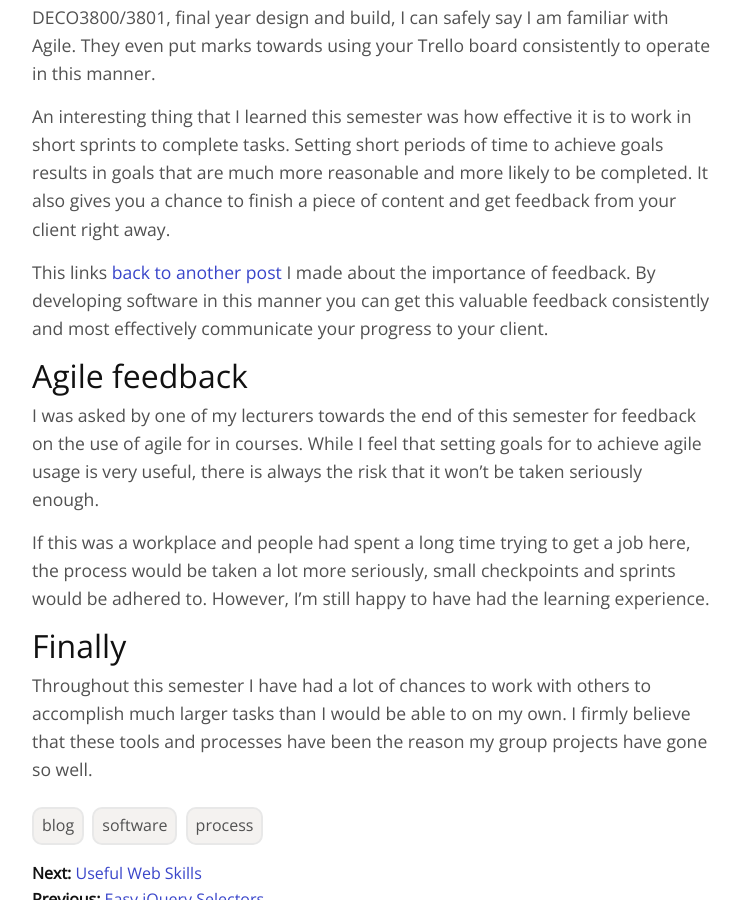
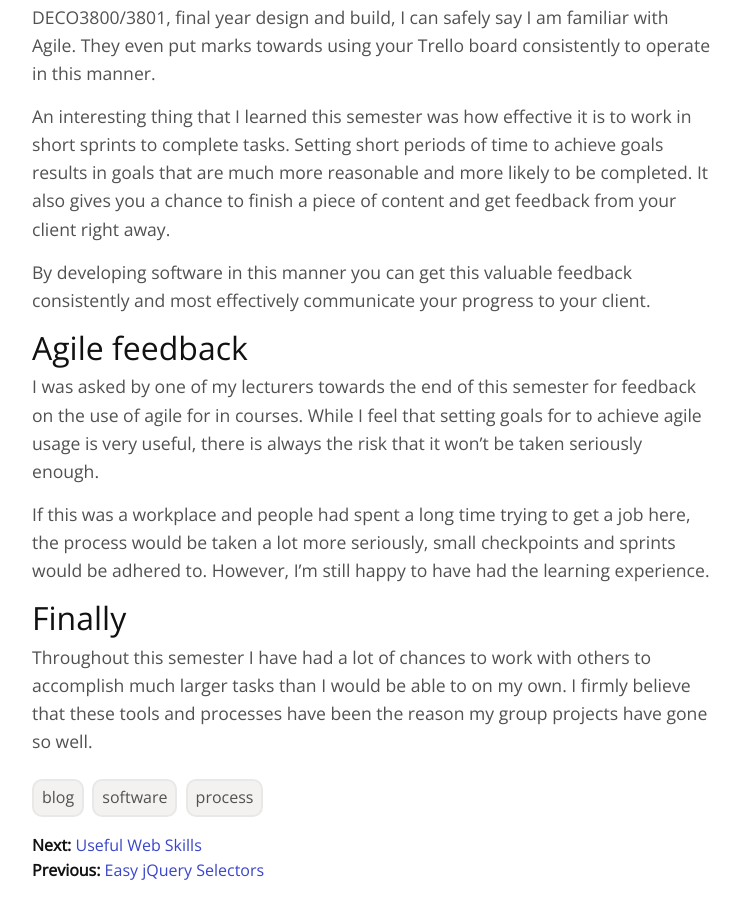
Before and after one commit to dayvidwhy/dayvidwhy.github.io, a Jekyll site: the page built from _posts/2016-11-2-software-process.md, in a window 1280 px wide and 900 px high, scrolled down 1330 px. Shown: the whole window, without its empty margins (268-1008 px from the left). Built offline with Jekyll 4.4.1, drawn with Linux system fonts in a browser that asks for light colours.

Commit message:
Resolve links.

```diff
--- a/_posts/2016-11-2-software-process.md
+++ b/_posts/2016-11-2-software-process.md
@@ -27,7 +27,7 @@ There are a few courses at university that attempt to teach Agile and the concep
 
 An interesting thing that I learned this semester was how effective it is to work in short sprints to complete tasks. Setting short periods of time to achieve goals results in goals that are much more reasonable and more likely to be completed. It also gives you a chance to finish a piece of content and get feedback from your client right away.
 
-This links [back to another post](https://davidyoung.tech/getting-feedback) I made about the importance of feedback. By developing software in this manner you can get this valuable feedback consistently and most effectively communicate your progress to your client.
+By developing software in this manner you can get this valuable feedback consistently and most effectively communicate your progress to your client.
 
 # Agile feedback
 I was asked by one of my lecturers towards the end of this semester for feedback on the use of agile for in courses. While I feel that setting goals for to achieve agile usage is very useful, there is always the risk that it won’t be taken seriously enough.
```
Also changed, not shown: _posts/2016-11-11-useful-web-skills.md (+1 -1 lines).
